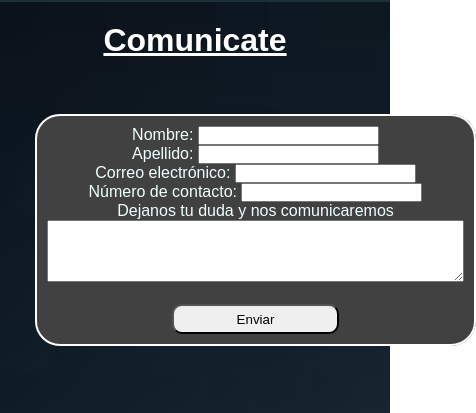
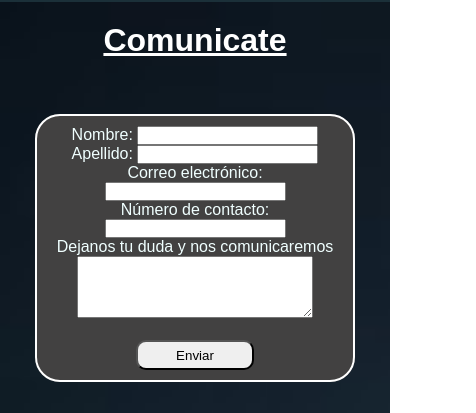
Before and after one commit to Juanisosa13/proyectofinal-sosa, a website: page pages/contacto.html in a window 390 px wide. Shown: the part 83-496 px from the top of the page, 476 px wide, since content can reach past the window. Drawn offline with Linux system fonts and the light colour scheme.

Commit message:
Termino de hacer responsive page contacto

```diff
--- a/pages/contacto.html
+++ b/pages/contacto.html
@@ -26,7 +26,8 @@
         <div  class="titulocontact">
         <h1 class="h1cont">Comunicate</h1>
         </div>
-        <form action="/ruta-del-servidor-donde-enviar-formulario" method="post" class="formcontact">
+        <div class="formcontact">
+        <form action="/ruta-del-servidor-donde-enviar-formulario" method="post" class="12345">
             <fieldset class="fieldsetform">
                 <label for="nombre">Nombre:</label>
                 <input type="text" id="nombre" name="nombre" required><br>
@@ -41,11 +42,12 @@
                 <input type="tel" id="numero" name="numero" required><br>
 
                 <label for="mensaje">Dejanos tu duda y nos comunicaremos</label><br>
-                <textarea id="mensaje" name="mensaje" rows="4" cols="50" required></textarea><br>
+                <textarea id="mensaje" name="mensaje" rows="4" cols="50" required class="textarea1"></textarea><br>
                 <br>
                 <input type="submit" value="Enviar" class="btnsend">
             </fieldset>
         </form>
+    </div>
         <aside class="asidecontact">
             <div>
               <h3>Sobre nosotros </h3>
--- a/scss/modulos/mediaquery.scss
+++ b/scss/modulos/mediaquery.scss
@@ -128,7 +128,11 @@
 }
 @media screen and (max-width: 480px){
 .maincontact {
-    display: flex;
-    flex-direction: column;
+    display: block;
+    .formcontact {
+    .textarea1 {
+        width: 80%;
+    }
+    }
 }
 }
```
Also changed, not shown: css/estilos.css.
